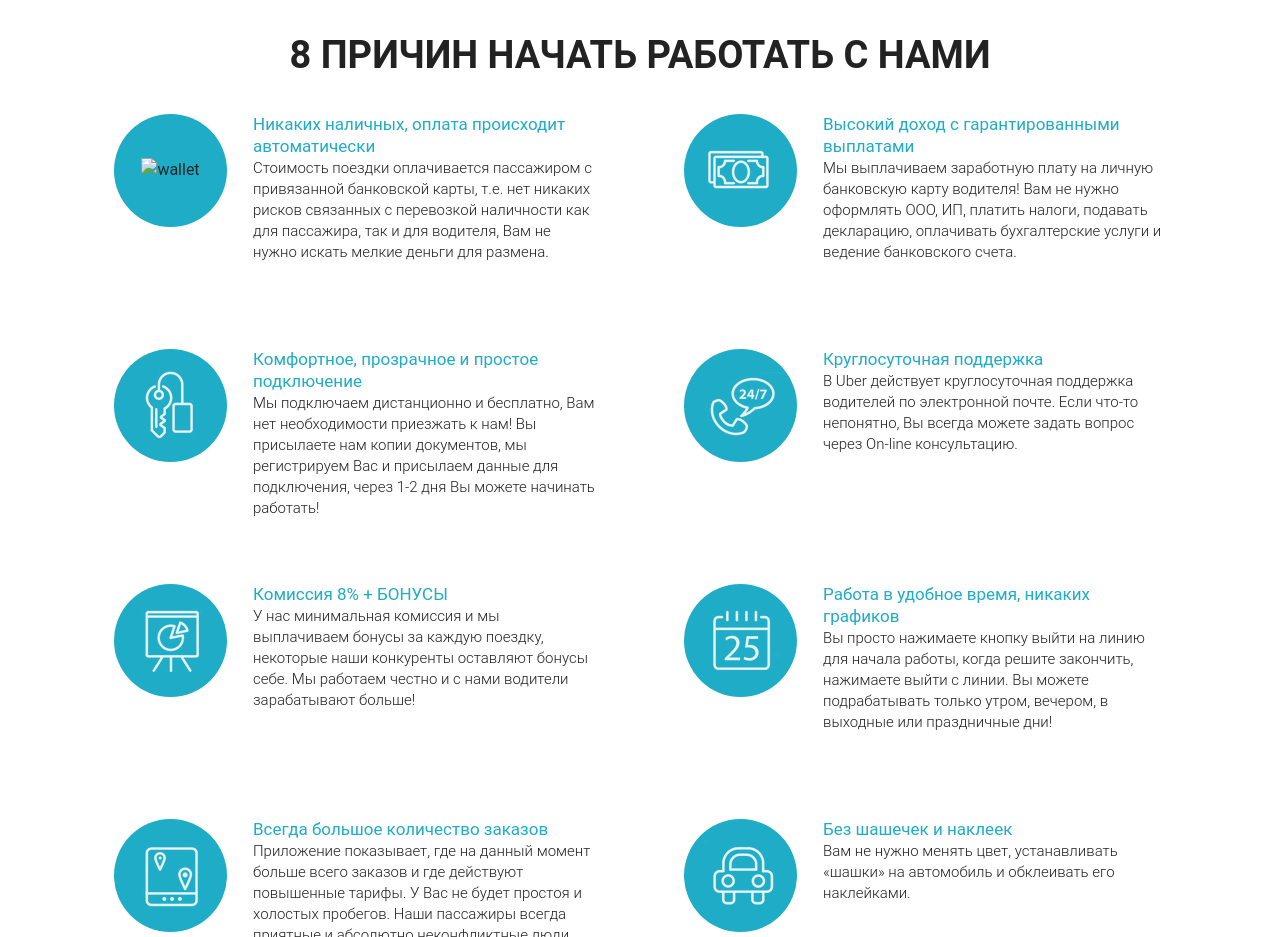
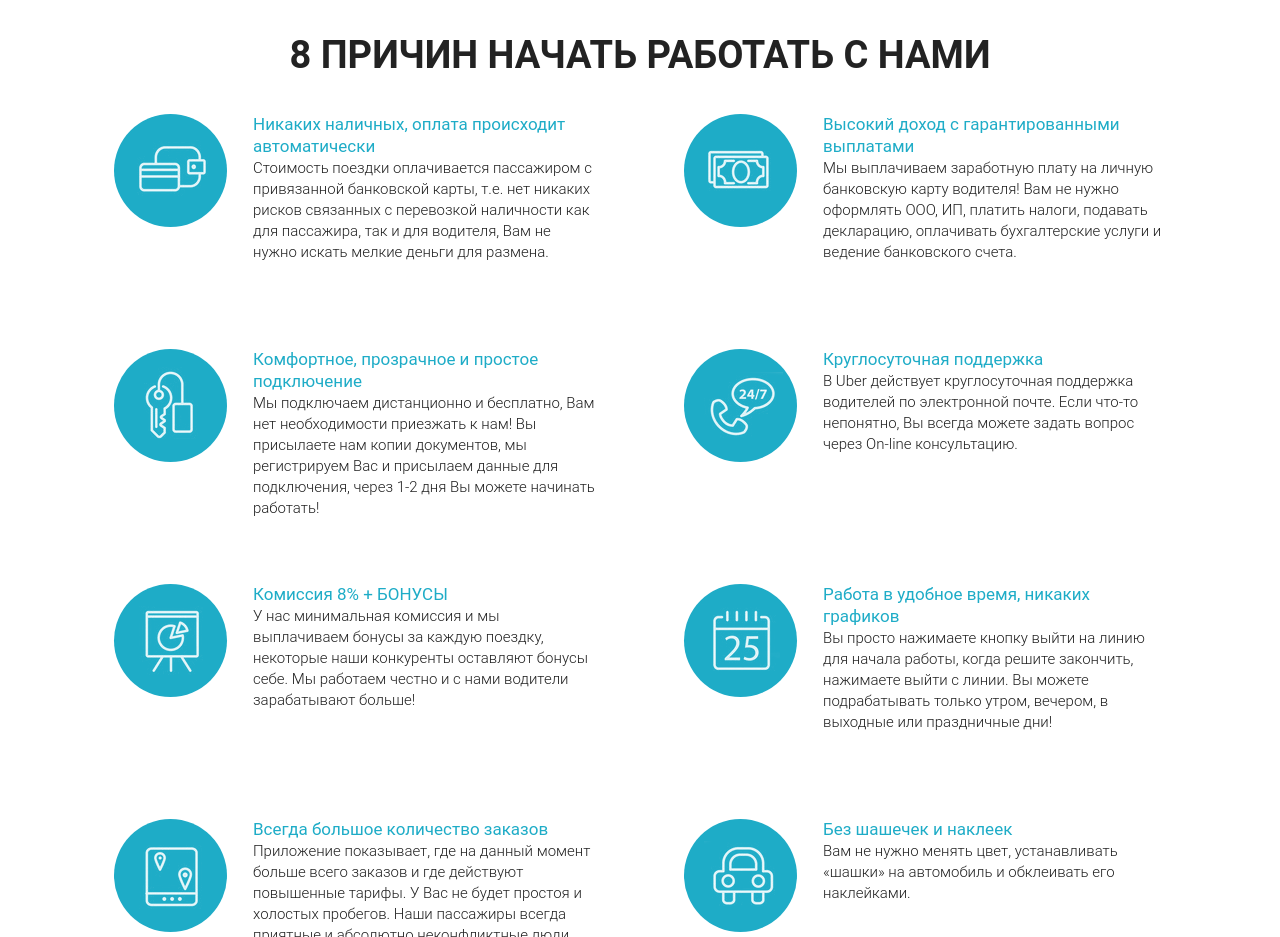
Before and after one commit to Iceblinkil/uber, a plain HTML site: page index.html in a window 1280 px wide. Shown: the part 900-1837 px from the top of the page. Drawn offline with Linux system fonts and the light colour scheme; files whose address does not match are found by name; a web font is replaced by a local one.

Commit message:
Update index.html

```diff
--- a/index.html
+++ b/index.html
@@ -79,7 +79,7 @@
         <div class="col-md-6">
           <div class="couse_item">
             <div class="couse_round">
-              <img src="../src/icons/icon_1.png" alt="wallet" class="couse_img">
+              <img src="/icons/icon_1.png" alt="wallet" class="couse_img">
             </div>
             <div class="couse_descr"><span>Никаких наличных, оплата происходит автоматически</span> <br>
               Стоимость поездки оплачивается пассажиром с привязанной банковской карты, т.е. нет никаких рисков связанных с перевозкой наличности как для пассажира, так и для водителя, Вам не нужно искать мелкие деньги для размена.</div>
```
